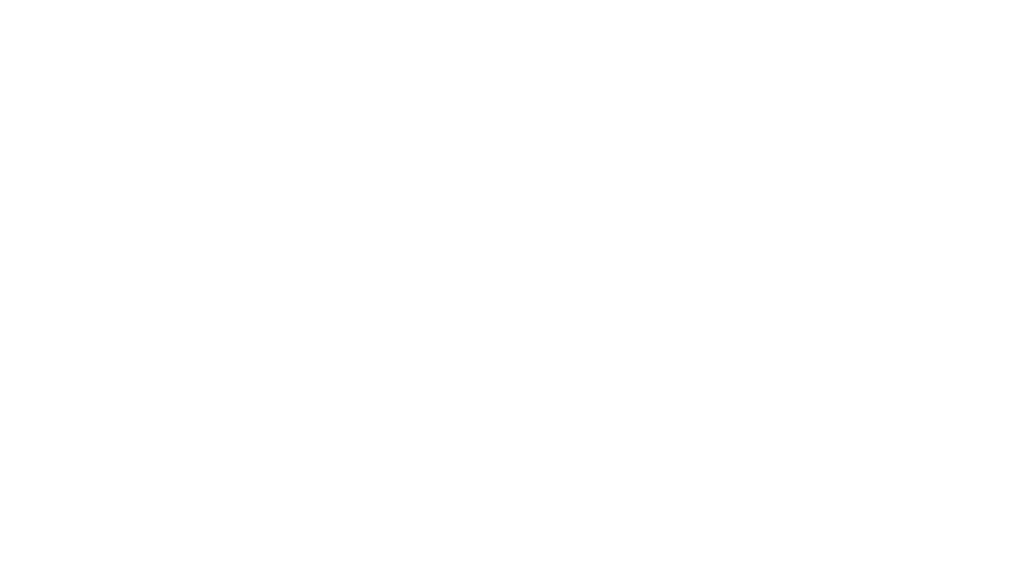
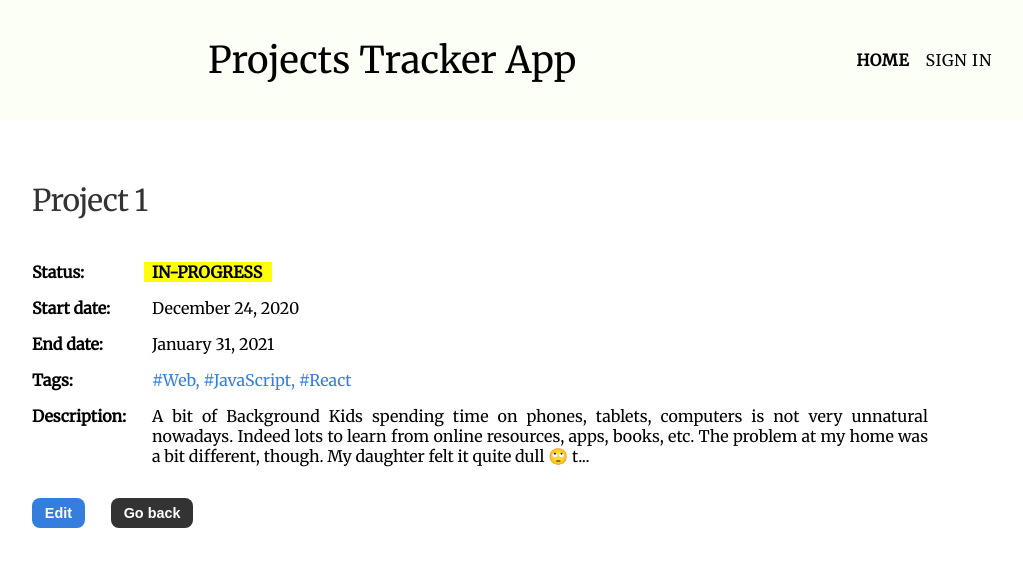
Before and after one commit to touredev/projects-tracker-app, a React (Create React App) app: page /projects/p0001 in a window 1280 px wide. Shown: the top 566 px of the page, without its empty margins (200-1223 px from the left). Built offline with nearby package versions, Linux system fonts and the light colour scheme; data requests are answered from the project's data file.

Commit message:
ProjectDetails & NotFound components

```diff
--- a/db.json
+++ b/db.json
@@ -1,24 +1,32 @@
 {
   "projects":[
     {
+      "id": "p0001",
       "title": "Project 1",
       "tags": "#Web, #JavaScript, #React",
-      "description": "A bit of Background Kids spending time on phones, tablets, computers is not very unnatural nowadays. Indeed lots to learn from online resources, apps, books, etc. The problem at my home was a bit different, though. My daughter felt it quite dull 🙄 t..."
+      "description": "A bit of Background Kids spending time on phones, tablets, computers is not very unnatural nowadays. Indeed lots to learn from online resources, apps, books, etc. The problem at my home was a bit different, though. My daughter felt it quite dull 🙄 t...",
+      "status": "in-progress"
     },
     {
+      "id": "p0002",
       "title": "Project 2",
       "tags": "#API, #NodeJs, #PostgreSQL",
-      "description": "Today the world is fast, hectic, and demanding. Everyone is in a rush to meet deadlines, making decisions, accomplishing goals, receiving rewards. From getting things done in seconds using smartphones to e-shops delivering products using drones, spee..."
+      "description": "Today the world is fast, hectic, and demanding. Everyone is in a rush to meet deadlines, making decisions, accomplishing goals, receiving rewards. From getting things done in seconds using smartphones to e-shops delivering products using drones, spee...",
+      "status": "done"
     },
     {
+      "id": "p0003",
       "title": "Project 3",
       "tags": "#Java, #Spring, #Microservices",
-      "description": "Gatsby is one of the most popular Static Site Generators available to create pre-built markups for Jamstack apps. It is a React-based framework that offers a plethora of plug-in ecosystems to make life comfortable for the developer community. I have ..."
+      "description": "Gatsby is one of the most popular Static Site Generators available to create pre-built markups for Jamstack apps. It is a React-based framework that offers a plethora of plug-in ecosystems to make life comfortable for the developer community. I have ...",
+      "status": "to-do"
     },
     {
+      "id": "p0004",
       "title":"Project 4",
       "tags": "#BI, #AI, #Python, #NoSQL",
-      "description": "Originally published at Bugfender It's now more than 30 years since the first website was born. Its purpose, you ask? To provide information about the World Wide Web, of course. In the three decades that have elapsed since then, we've created around..."
+      "description": "Originally published at Bugfender It's now more than 30 years since the first website was born. Its purpose, you ask? To provide information about the World Wide Web, of course. In the three decades that have elapsed since then, we've created around...",
+      "status": "in-progress"
     }
   ]
 }
--- a/src/App.js
+++ b/src/App.js
@@ -1,7 +1,9 @@
 import { BrowserRouter as Router, Switch, Route } from "react-router-dom";
 import Wrapper from "./components/Wrapper";
 import Home from "./pages/Home";
+import ProjectDetails from "./pages/ProjectDetails";
 import Login from "./pages/Login";
+import NotFound from "./pages/NotFound";
 import useToken from "./useToken";
 
 function App() {
@@ -26,11 +28,17 @@ function App() {
               <Home />
             </Wrapper>
           </Route>
+          <Route path="/projects/:projectId">
+            <Wrapper token={token} logout={logout}>
+              <ProjectDetails />
+            </Wrapper>
+          </Route>
           <Route path="/" exact>
             <Wrapper token={token} logout={logout}>
               <Home />
             </Wrapper>
           </Route>
+          <Route component={NotFound} />
         </Switch>
       </>
     </Router>
--- a/src/components/Project.js
+++ b/src/components/Project.js
@@ -1,4 +1,7 @@
+import { Link } from "react-router-dom";
 import styled from "styled-components";
+import { IconContext } from "react-icons";
+import { TiStarburst } from "react-icons/ti";
 import PropTypes from "prop-types";
 
 const Container = styled.div`
@@ -28,6 +31,7 @@ const Title = styled.h1`
   font-size: 1.875rem;
   line-height: 2.25rem;
   letter-spacing: -0.025em;
+  cursor: pointer;
 `;
 
 const Tags = styled.div`
@@ -50,12 +54,39 @@ const Text = styled.div`
   display: block;
 `;
 
-const Project = ({ title, tags, description }) => {
+const iconColor = (status) => {
+  const colors = {
+    "in-progress": "yellow",
+    done: "green",
+    "to-do": "red",
+  };
+  return colors[status];
+};
+
+const Project = ({ id, title, tags, description, status }) => {
   return (
     <Container>
       <Wrapper>
         <div>
-          <Title>{title}</Title>
+          <Link to={`/projects/${id}`} style={{ textDecoration: "none" }}>
+            <Title title={status}>
+              {title}
+              <IconContext.Provider
+                value={{
+                  style: {
+                    verticalAlign: "middle",
+                    color: iconColor(status),
+                    height: "0.8em",
+                    width: "0.8em",
+                    paddingLeft: "0.7em",
+                  },
+                }}
+              >
+                <TiStarburst />
+              </IconContext.Provider>
+            </Title>
+          </Link>
+
           <Tags>
             <span>{tags}</span>
           </Tags>
@@ -73,9 +104,11 @@ Project.defaultProps = {
 };
 
 Project.propTypes = {
+  id: PropTypes.string.isRequired,
   title: PropTypes.string.isRequired,
   tags: PropTypes.string.isRequired,
   description: PropTypes.string,
+  status: PropTypes.string.isRequired,
 };
 
 export default Project;
--- a/src/components/ProjectsList.js
+++ b/src/components/ProjectsList.js
@@ -21,12 +21,12 @@ const Container = styled.div`
 const ProjectsList = ({ projects, filterText }) => {
   const itemsList = [];
 
-  projects.forEach((item, index) => {
-    if (item.title.toLowerCase().indexOf(filterText) === -1) {
+  projects.forEach((project) => {
+    if (project.title.toLowerCase().indexOf(filterText) === -1) {
       return;
     }
 
-    itemsList.push(<Project key={index} {...item} />);
+    itemsList.push(<Project key={project.id} {...project} />);
   });
 
   return (
--- /dev/null
+++ b/src/pages/NotFound.js
@@ -0,0 +1,33 @@
+import styled from "styled-components";
+import { Link } from "react-router-dom";
+
+const Container = styled.div`
+  display: flex;
+  flex-direction: column;
+  align-items: center;
+  align-content: center;
+  h1 {
+    font-size: 3rem;
+  }
+  p {
+    font-size: 1.2rem;
+  }
+
+  a {
+    text-decoration: none;
+    background-color: rgba(51, 51, 51, 1);
+    color: #ffffff;
+    padding: 0.5em;
+  }
+`;
+const NotFound = () => {
+  return (
+    <Container>
+      <h1>404</h1>
+      <p>Page not found.</p>
+      <Link to="/">Go Home</Link>
+    </Container>
+  );
+};
+
+export default NotFound;
--- /dev/null
+++ b/src/pages/ProjectDetails.js
@@ -0,0 +1,155 @@
+import { useState, useEffect } from "react";
+import { useParams, Link } from "react-router-dom";
+import styled from "styled-components";
+import NotFound from "./NotFound";
+
+const Container = styled.div`
+  margin: 0 auto;
+  max-width: 70%;
+  padding-left: 5rem;
+  padding-top: 2rem;
+  display: flex;
+  flex-direction: column;
+
+  a {
+    text-decoration: none;
+  }
+  ul {
+    padding: 0;
+    list-style-type: none;
+    list-style: none;
+  }
+  li {
+    margin-bottom: 1em;
+  }
+  li span {
+    width: 120px;
+    float: left;
+    font-weight: 700;
+  }
+
+  li .data,
+  .tags {
+    text-transform: capitalize;
+  }
+
+  li .tags {
+    color: #357edd;
+  }
+
+  li p.description {
+    margin-left: 120px;
+    text-align: justify;
+    text-justify: inter-word;
+  }
+`;
+
+const Title = styled.p`
+  color: rgba(51, 51, 51, 1);
+  margin-bottom: 0.75rem;
+  font-size: 1.875rem;
+  line-height: 2.25rem;
+  letter-spacing: -0.025em;
+  cursor: pointer;
+`;
+
+const Buttons = styled.div`
+  max-width: 18%;
+  display: flex;
+  align-items: center;
+  align-content: center;
+  justify-content: space-between;
+  text-align: center;
+`;
+
+const ButtonElt = styled.button`
+  border: none;
+  border-radius: 0.5rem;
+  display: inline-block;
+  padding: 0.5rem 0.8rem;
+  font-size: 0.9em;
+  line-height: 1;
+  font-weight: 600;
+  color: #ffffff;
+  background-color: ${(props) => props.bgColor || "rgba(51, 51, 51, 1)"};
+  cursor: pointer;
+`;
+
+const StatusBadge = styled.p`
+  margin-left: 7rem;
+  width: ${(props) => props.widthValue || "4rem"};
+  text-transform: uppercase;
+  font-weight: 700;
+  color: ${(props) => props.textColor || "black"};
+  background-color: ${(props) => props.bgColor || "white"};
+`;
+
+const badgeStyle = {
+  "in-progress": { bgColor: "yellow", widthValue: "8rem" },
+  done: { textColor: "white", bgColor: "green" },
+  "to-do": { bgColor: "red", textColor: "white", widthValue: "5rem" },
+};
+
+const ProjectDetails = () => {
+  const { projectId } = useParams();
+  const [project, setProject] = useState({});
+  console.log(projectId);
+
+  useEffect(() => {
+    const getProject = async () => {
+      const currentProject = await fetchProject(projectId);
+      setProject(currentProject);
+    };
+
+    getProject();
+  }, []);
+
+  // Fetch Project by ID
+  const fetchProject = async (id) => {
+    const res = await fetch(`http://localhost:5000/projects/${id}`);
+    const data = await res.json();
+    console.log(data);
+    return data;
+  };
+
+  if (!project?.id) {
+    return <NotFound />;
+  }
+
+  return (
+    <Container>
+      <Title>{project.title}</Title>
+      <ul>
+        <li>
+          <span>Status:</span>
+          <StatusBadge {...badgeStyle[project.status]}>
+            {project.status}
+          </StatusBadge>
+        </li>
+        <li>
+          <span>Start date:</span> <p className="data">December 24, 2020</p>
+        </li>
+        <li>
+          <span>End date:</span> <p className="data">January 31, 2021</p>
+        </li>
+        <li>
+          <span>Tags:</span> <p className="tags">{project.tags}</p>
+        </li>
+        <li>
+          <span>Description:</span>
+          <p className="description">{project.description}</p>
+        </li>
+      </ul>
+      <Buttons>
+        <ButtonElt type="button" bgColor="#357edd">
+          Edit
+        </ButtonElt>
+        <Link to="/">
+          <ButtonElt type="button">Go back</ButtonElt>
+        </Link>
+      </Buttons>
+    </Container>
+  );
+};
+
+export default ProjectDetails;
```
